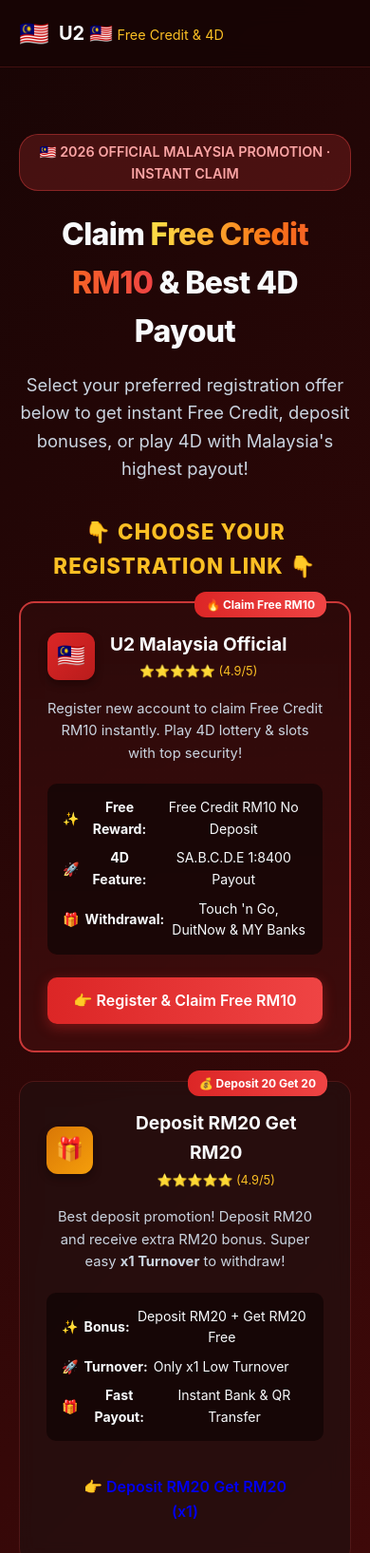
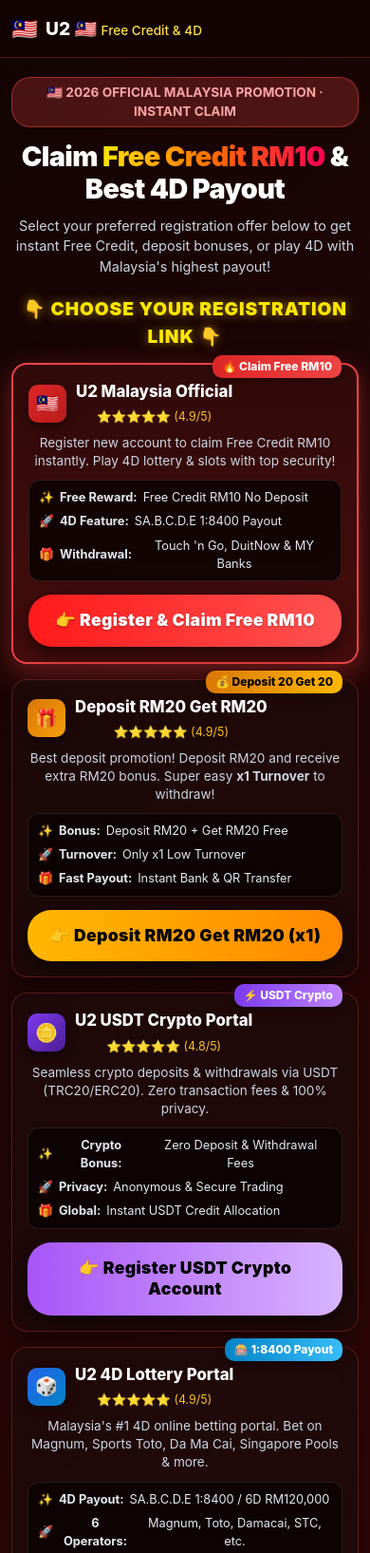
Before and after one commit to yiquan6030-creator/freecredit, a website built with Vite: page index.html in a window 390 px wide. Shown: the top 1635 px of the page at 95% size. Built offline with nearby package versions, Linux system fonts and the light colour scheme.

Commit message:
Update styles.css

```diff
--- a/styles.css
+++ b/styles.css
@@ -3,17 +3,17 @@
   --primary-color: #dc2626;
   --primary-hover: #b91c1c;
   --secondary-color: #f59e0b;
-  --accent-gold: #fbbf24;
-  --bg-gradient: linear-gradient(135deg, #180505 0%, #3f0909 40%, #1a0614 100%);
-  --card-bg: rgba(35, 15, 15, 0.75);
-  --card-border: rgba(239, 68, 68, 0.2);
-  --text-main: #f8fafc;
+  --accent-gold: #fde047;
+  --bg-gradient: linear-gradient(135deg, #120303 0%, #2e0707 50%, #150412 100%);
+  --card-bg: rgba(30, 10, 10, 0.85);
+  --card-border: rgba(239, 68, 68, 0.3);
+  --text-main: #ffffff;
   --text-muted: #cbd5e1;
   --text-highlight: #fde047;
   --radius-lg: 16px;
-  --radius-md: 10px;
+  --radius-md: 12px;
   --radius-sm: 6px;
-  --shadow-lg: 0 20px 25px -5px rgba(0, 0, 0, 0.6), 0 8px 10px -6px rgba(0, 0, 0, 0.4);
+  --shadow-lg: 0 20px 25px -5px rgba(0, 0, 0, 0.7), 0 8px 10px -6px rgba(0, 0, 0, 0.5);
   --font-family: -apple-system, BlinkMacSystemFont, "Segoe UI", Roboto, "Helvetica Neue", Arial, sans-serif;
 }
 
@@ -31,19 +31,19 @@ body {
   font-family: var(--font-family);
   background: var(--bg-gradient);
   color: var(--text-main);
-  line-height: 1.6;
+  line-height: 1.5;
   min-height: 100vh;
 }
 
 .container {
   max-width: 1140px;
   margin: 0 auto;
-  padding: 0 20px;
+  padding: 0 16px;
 }
 
 /* ===== 头部 Header ===== */
 .header {
-  background: rgba(24, 5, 5, 0.9);
+  background: rgba(18, 3, 3, 0.95);
   backdrop-filter: blur(12px);
   position: sticky;
   top: 0;
@@ -55,38 +55,38 @@ body {
   display: flex;
   justify-content: space-between;
   align-items: center;
-  height: 70px;
+  height: 60px;
 }
 
 .logo {
   display: flex;
   align-items: center;
-  gap: 10px;
-  font-size: 1.25rem;
-  font-weight: 700;
+  gap: 8px;
+  font-size: 1.2rem;
+  font-weight: 800;
   color: var(--text-main);
 }
 
 .logo-flag {
-  font-size: 1.6rem;
+  font-size: 1.4rem;
 }
 
 .logo-text span {
   color: var(--accent-gold);
-  font-size: 0.9rem;
-  font-weight: 400;
+  font-size: 0.85rem;
+  font-weight: 500;
 }
 
 .nav {
   display: flex;
-  gap: 24px;
+  gap: 20px;
 }
 
 .nav-link {
   color: var(--text-muted);
   text-decoration: none;
-  font-size: 0.95rem;
-  font-weight: 500;
+  font-size: 0.9rem;
+  font-weight: 600;
   transition: color 0.2s ease;
 }
 
@@ -96,109 +96,322 @@ body {
 
 /* ===== Hero 区域 ===== */
 .hero {
-  padding: 70px 0 40px;
+  padding: 30px 0 20px;
   text-align: center;
 }
 
 .badge {
   display: inline-block;
-  background: rgba(239, 68, 68, 0.2);
-  border: 1px solid rgba(239, 68, 68, 0.4);
+  background: rgba(239, 68, 68, 0.25);
+  border: 1px solid rgba(239, 68, 68, 0.5);
   color: #fca5a5;
-  padding: 6px 18px;
+  padding: 5px 14px;
   border-radius: 20px;
-  font-size: 0.9rem;
-  font-weight: 600;
-  margin-bottom: 20px;
+  font-size: 0.85rem;
+  font-weight: 700;
+  margin-bottom: 14px;
 }
 
 .hero-title {
-  font-size: 2.8rem;
-  font-weight: 800;
+  font-size: 2.4rem;
+  font-weight: 900;
   letter-spacing: -0.02em;
-  margin-bottom: 16px;
+  margin-bottom: 10px;
+  line-height: 1.2;
 }
 
 .hero-title span {
-  background: linear-gradient(90deg, #fde047, #f97316, #ef4444);
+  background: linear-gradient(90deg, #ffe600, #ff6b00, #ff0055);
   -webkit-background-clip: text;
   -webkit-text-fill-color: transparent;
 }
 
 .hero-subtitle {
-  font-size: 1.15rem;
+  font-size: 1rem;
   color: var(--text-muted);
-  max-width: 720px;
-  margin: 0 auto 35px;
+  max-width: 650px;
+  margin: 0 auto 20px;
 }
 
-.hero-stats {
-  display: flex;
-  justify-content: center;
-  gap: 40px;
-  background: rgba(45, 10, 10, 0.7);
-  border: 1px solid var(--card-border);
-  padding: 20px 30px;
-  border-radius: var(--radius-lg);
-  max-width: 650px;
-  margin: 0 auto;
+.top-links-header {
+  margin: 20px 0 15px;
+  text-align: center;
 }
 
-.stat-item {
+.top-links-header h2 {
+  font-size: 1.3rem;
+  font-weight: 900;
+  color: #ffe600;
+  letter-spacing: 0.05em;
+  text-shadow: 0 0 10px rgba(255, 230, 0, 0.5);
+  animation: pulse 1.5s infinite;
+}
+
+@keyframes pulse {
+  0% { transform: scale(1); }
+  50% { transform: scale(1.04); }
+  100% { transform: scale(1); }
+}
+
+.top-cards-grid {
+  margin-bottom: 30px;
+}
+
+/* ===== 核心卡片展示区 (紧凑设计 + 亮色大按钮) ===== */
+.cards-grid {
+  display: grid;
+  grid-template-columns: repeat(auto-fit, minmax(270px, 1fr));
+  gap: 20px;
+}
+
+.card {
+  background: var(--card-bg);
+  border: 1.5px solid var(--card-border);
+  border-radius: var(--radius-lg);
+  padding: 20px;
+  position: relative;
   display: flex;
   flex-direction: column;
+  backdrop-filter: blur(10px);
+  box-shadow: 0 8px 20px rgba(0, 0, 0, 0.4);
+  transition: transform 0.25s ease, box-shadow 0.25s ease, border-color 0.25s ease;
 }
 
-.stat-number {
-  font-size: 1.5rem;
-  font-weight: 700;
-  color: var(--accent-gold);
+.card:hover {
+  transform: translateY(-4px);
+  box-shadow: 0 12px 28px rgba(239, 68, 68, 0.3);
+  border-color: rgba(255, 230, 0, 0.8);
 }
 
-.stat-label {
-  font-size: 0.82rem;
-  color: var(--text-muted);
+.featured-card {
+  border: 2px solid #ef4444;
+  background: linear-gradient(180deg, rgba(50, 10, 10, 0.95) 0%, rgba(80, 15, 15, 0.8) 100%);
+  box-shadow: 0 10px 30px rgba(239, 68, 68, 0.4);
 }
 
-/* ===== 4D 赔率表展示区 (Red / Gold Theme) ===== */
+.card-tag {
+  position: absolute;
+  top: -10px;
+  right: 16px;
+  background: linear-gradient(90deg, #dc2626, #ef4444);
+  color: #ffffff;
+  font-size: 0.75rem;
+  font-weight: 800;
+  padding: 3px 10px;
+  border-radius: 10px;
+  box-shadow: 0 2px 8px rgba(0, 0, 0, 0.4);
+}
+
+.tag-gold {
+  background: linear-gradient(90deg, #d97706, #ffb700);
+  color: #000000;
+}
+
+.tag-purple {
+  background: linear-gradient(90deg, #7c3aed, #c084fc);
+  color: #ffffff;
+}
+
+.tag-blue {
+  background: linear-gradient(90deg, #0284c7, #38bdf8);
+  color: #ffffff;
+}
+
+.card-header {
+  display: flex;
+  align-items: center;
+  gap: 12px;
+  margin-bottom: 12px;
+}
+
+.card-icon {
+  width: 44px;
+  height: 44px;
+  border-radius: 10px;
+  display: flex;
+  align-items: center;
+  justify-content: center;
+  font-size: 1.4rem;
+  box-shadow: 0 4px 8px rgba(0, 0, 0, 0.4);
+}
+
+.card-title-group h3 {
+  font-size: 1.15rem;
+  font-weight: 800;
+  color: #ffffff;
+}
+
+.rating {
+  font-size: 0.78rem;
+  color: #fbbf24;
+}
+
+.card-desc {
+  color: var(--text-muted);
+  font-size: 0.88rem;
+  margin-bottom: 14px;
+  line-height: 1.4;
+  flex-grow: 1;
+}
+
+.card-benefits {
+  background: rgba(10, 3, 3, 0.8);
+  border: 1px solid rgba(255, 255, 255, 0.1);
+  border-radius: var(--radius-md);
+  padding: 10px 12px;
+  margin-bottom: 16px;
+  font-size: 0.85rem;
+}
+
+.benefit-item {
+  margin-bottom: 6px;
+  display: flex;
+  align-items: center;
+  gap: 6px;
+  color: #e2e8f0;
+}
+
+.benefit-item:last-child {
+  margin-bottom: 0;
+}
+
+/* ===== 核心高亮亮色按钮 CSS (针对移动端与全浏览器强效兼容) ===== */
+.btn {
+  display: inline-flex !important;
+  align-items: center !important;
+  justify-content: center !important;
+  padding: 14px 20px !important;
+  border-radius: 30px !important;
+  font-size: 1.05rem !important;
+  font-weight: 900 !important;
+  text-decoration: none !important;
+  transition: all 0.2s ease-in-out !important;
+  cursor: pointer !important;
+  border: none !important;
+  text-align: center !important;
+  line-height: 1.3 !important;
+  letter-spacing: 0.02em !important;
+  text-shadow: 0 1px 2px rgba(0, 0, 0, 0.3) !important;
+}
+
+.btn-block {
+  width: 100% !important;
+}
+
+/* 红色亮色主按钮 */
+.btn-primary, .btn-primary:visited, .btn-primary:hover, .btn-primary:active {
+  background: linear-gradient(90deg, #ff1a1a 0%, #ff5252 100%) !important;
+  color: #ffffff !important;
+  box-shadow: 0 6px 18px rgba(255, 26, 26, 0.6) !important;
+}
+
+.btn-primary:hover {
+  background: linear-gradient(90deg, #e60000 0%, #ff3333 100%) !important;
+  transform: scale(1.02) !important;
+  box-shadow: 0 8px 24px rgba(255, 26, 26, 0.8) !important;
+}
+
+/* 黄金超亮按钮 (充20送20专用) */
+.btn-gold, .btn-gold:visited, .btn-gold:hover, .btn-gold:active {
+  background: linear-gradient(90deg, #ffb700 0%, #ff8800 100%) !important;
+  color: #000000 !important;
+  font-weight: 900 !important;
+  text-shadow: none !important;
+  box-shadow: 0 6px 20px rgba(255, 183, 0, 0.7) !important;
+}
+
+.btn-gold:hover {
+  background: linear-gradient(90deg, #ffa600 0%, #e67300 100%) !important;
+  transform: scale(1.02) !important;
+  box-shadow: 0 8px 28px rgba(255, 183, 0, 0.9) !important;
+}
+
+/* 紫色高亮按钮 */
+.btn-purple, .btn-purple:visited, .btn-purple:hover, .btn-purple:active {
+  background: linear-gradient(90deg, #a855f7 0%, #d8b4fe 100%) !important;
+  color: #000000 !important;
+  font-weight: 900 !important;
+  text-shadow: none !important;
+  box-shadow: 0 6px 18px rgba(168, 85, 247, 0.6) !important;
+}
+
+.btn-purple:hover {
+  background: linear-gradient(90deg, #9333ea 0%, #c084fc 100%) !important;
+  transform: scale(1.02) !important;
+}
+
+/* 蓝色高亮按钮 */
+.btn-blue, .btn-blue:visited, .btn-blue:hover, .btn-blue:active {
+  background: linear-gradient(90deg, #00d2ff 0%, #3a7bd5 100%) !important;
+  color: #ffffff !important;
+  box-shadow: 0 6px 18px rgba(0, 210, 255, 0.6) !important;
+}
+
+.btn-blue:hover {
+  background: linear-gradient(90deg, #00b8e6 0%, #2e6bc4 100%) !important;
+  transform: scale(1.02) !important;
+}
+
+.btn-large {
+  padding: 16px 28px !important;
+  font-size: 1.15rem !important;
+}
+
+/* ===== 4D 赔率表展示区 ===== */
 .payout-section {
-  padding: 50px 0;
-  background: rgba(20, 5, 5, 0.8);
+  padding: 40px 0;
+  background: rgba(18, 3, 3, 0.9);
   border-top: 1px solid var(--card-border);
   border-bottom: 1px solid var(--card-border);
 }
 
 .brand-badge {
   display: inline-block;
-  background: linear-gradient(90deg, #dc2626, #b91c1c);
-  color: #fff;
-  font-weight: 700;
-  padding: 4px 16px;
+  background: linear-gradient(90deg, #dc2626, #ef4444);
+  color: #ffffff;
+  font-weight: 800;
+  padding: 4px 14px;
   border-radius: 20px;
-  font-size: 0.85rem;
-  margin-bottom: 12px;
+  font-size: 0.82rem;
+  margin-bottom: 10px;
   box-shadow: 0 4px 12px rgba(220, 38, 38, 0.5);
+}
+
+.section-header {
+  text-align: center;
+  margin-bottom: 30px;
+}
+
+.section-header h2 {
+  font-size: 1.8rem;
+  font-weight: 800;
+  margin-bottom: 8px;
+}
+
+.section-header p {
+  color: var(--text-muted);
+  font-size: 0.95rem;
 }
 
 .operators-bar {
   display: flex;
   flex-wrap: wrap;
   justify-content: center;
-  gap: 12px;
-  margin-bottom: 30px;
+  gap: 8px;
+  margin-bottom: 20px;
 }
 
 .op-badge {
-  background: rgba(255, 255, 255, 0.08);
-  border: 1px solid rgba(255, 255, 255, 0.15);
-  padding: 6px 14px;
-  border-radius: 20px;
-  font-size: 0.85rem;
-  font-weight: 600;
+  background: rgba(255, 255, 255, 0.1);
+  border: 1px solid rgba(255, 255, 255, 0.2);
+  padding: 4px 12px;
+  border-radius: 16px;
+  font-size: 0.8rem;
+  font-weight: 700;
   color: var(--text-main);
   display: flex;
   align-items: center;
-  gap: 6px;
+  gap: 4px;
 }
 
 .table-responsive {
@@ -206,8 +419,8 @@ body {
   overflow-x: auto;
   border-radius: var(--radius-lg);
   box-shadow: var(--shadow-lg);
-  border: 2px solid #dc2626;
-  margin-bottom: 20px;
+  border: 2px solid #ef4444;
+  margin-bottom: 16px;
 }
 
 .payout-table {
@@ -215,36 +428,36 @@ body {
   border-collapse: collapse;
   background: #ffffff;
   color: #1e293b;
-  font-size: 1rem;
+  font-size: 0.95rem;
   text-align: center;
 }
 
 .payout-table th {
-  background: linear-gradient(180deg, #111827 0%, #000000 100%);
+  background: linear-gradient(180deg, #180303 0%, #000000 100%);
   color: #ffffff;
-  padding: 14px 12px;
-  font-weight: 800;
-  font-size: 0.95rem;
-  border-bottom: 3px solid #dc2626;
+  padding: 12px 8px;
+  font-weight: 900;
+  font-size: 0.9rem;
+  border-bottom: 3px solid #ef4444;
   white-space: nowrap;
 }
 
 .payout-table td {
-  padding: 14px 12px;
+  padding: 12px 8px;
   border: 1px solid #e2e8f0;
-  font-weight: 700;
+  font-weight: 800;
 }
 
 .cat-name {
   color: #991b1b;
   font-weight: 900 !important;
-  font-size: 1.1rem;
+  font-size: 1rem;
   background: #fef2f2;
 }
 
 .val {
   color: #0f172a;
-  font-size: 1.1rem;
+  font-size: 1rem;
 }
 
 .val-empty {
@@ -269,28 +482,28 @@ body {
 
 .badge-gold {
   color: #b45309 !important;
-  font-size: 1.2rem !important;
+  font-size: 1.15rem !important;
   font-weight: 900 !important;
 }
 
 .badge-purple {
   color: #7e22ce !important;
-  font-size: 1.25rem !important;
+  font-size: 1.2rem !important;
   font-weight: 900 !important;
 }
 
 .table-notes {
-  background: rgba(30, 10, 10, 0.7);
+  background: rgba(30, 10, 10, 0.8);
   border-left: 4px solid var(--primary-color);
-  padding: 16px 20px;
+  padding: 12px 16px;
   border-radius: var(--radius-sm);
-  margin-bottom: 24px;
-  font-size: 0.9rem;
+  margin-bottom: 20px;
+  font-size: 0.85rem;
   color: var(--text-muted);
 }
 
 .table-notes p {
-  margin-bottom: 6px;
+  margin-bottom: 4px;
 }
 
 .table-notes p:last-child {
@@ -301,244 +514,9 @@ body {
   text-align: center;
 }
 
-.top-links-header {
-  margin: 35px 0 20px;
-  text-align: center;
-}
-
-.top-links-header h2 {
-  font-size: 1.35rem;
-  font-weight: 800;
-  color: var(--accent-gold);
-  letter-spacing: 0.05em;
-  animation: pulse 2s infinite;
-}
-
-@keyframes pulse {
-  0% { transform: scale(1); }
-  50% { transform: scale(1.03); }
-  100% { transform: scale(1); }
-}
-
-.top-cards-grid {
-  margin-bottom: 20px;
-}
-
-.btn-purple {
-  background: linear-gradient(90deg, #7c3aed, #9333ea);
-  color: #ffffff;
-  box-shadow: 0 4px 14px rgba(124, 58, 237, 0.4);
-}
-
-.btn-purple:hover {
-  background: linear-gradient(90deg, #6d28d9, #7c3aed);
-  box-shadow: 0 6px 20px rgba(124, 58, 237, 0.6);
-}
-
-.btn-blue {
-  background: linear-gradient(90deg, #2563eb, #3b82f6);
-  color: #ffffff;
-  box-shadow: 0 4px 14px rgba(37, 99, 235, 0.4);
-}
-
-.btn-blue:hover {
-  background: linear-gradient(90deg, #1d4ed8, #2563eb);
-  box-shadow: 0 6px 20px rgba(37, 99, 235, 0.6);
-}
-
-.btn-large {
-  padding: 16px 36px;
-  font-size: 1.1rem;
-  border-radius: 30px;
-}
-
-/* ===== 核心卡片展示区 ===== */
-.main-content {
-  padding: 60px 0;
-}
-
-.section-header {
-  text-align: center;
-  margin-bottom: 50px;
-}
-
-.section-header h2 {
-  font-size: 2rem;
-  font-weight: 700;
-  margin-bottom: 10px;
-}
-
-.section-header p {
-  color: var(--text-muted);
-  font-size: 1rem;
-}
-
-.cards-grid {
-  display: grid;
-  grid-template-columns: repeat(auto-fit, minmax(320px, 1fr));
-  gap: 30px;
-}
-
-.card {
-  background: var(--card-bg);
-  border: 1px solid var(--card-border);
-  border-radius: var(--radius-lg);
-  padding: 28px;
-  position: relative;
-  display: flex;
-  flex-direction: column;
-  backdrop-filter: blur(10px);
-  transition: transform 0.3s ease, box-shadow 0.3s ease, border-color 0.3s ease;
-}
-
-.card:hover {
-  transform: translateY(-6px);
-  box-shadow: var(--shadow-lg);
-  border-color: rgba(239, 68, 68, 0.5);
-}
-
-.featured-card {
-  border: 2px solid rgba(239, 68, 68, 0.8);
-  background: linear-gradient(180deg, rgba(45, 10, 10, 0.9) 0%, rgba(70, 15, 15, 0.6) 100%);
-}
-
-.card-tag {
-  position: absolute;
-  top: -12px;
-  right: 24px;
-  background: linear-gradient(90deg, #dc2626, #ef4444);
-  color: #fff;
-  font-size: 0.75rem;
-  font-weight: 700;
-  padding: 4px 12px;
-  border-radius: 12px;
-}
-
-.tag-purple {
-  background: linear-gradient(90deg, #7c3aed, #c084fc);
-}
-
-.tag-blue {
-  background: linear-gradient(90deg, #2563eb, #38bdf8);
-}
-
-.tag-green {
-  background: linear-gradient(90deg, #059669, #34d399);
-}
-
-.card-header {
-  display: flex;
-  align-items: center;
-  gap: 16px;
-  margin-bottom: 16px;
-}
-
-.card-icon {
-  width: 50px;
-  height: 50px;
-  border-radius: 12px;
-  display: flex;
-  align-items: center;
-  justify-content: center;
-  font-size: 1.5rem;
-  box-shadow: 0 4px 10px rgba(0, 0, 0, 0.3);
-}
-
-.card-title-group h3 {
-  font-size: 1.2rem;
-  font-weight: 700;
-}
-
-.rating {
-  font-size: 0.8rem;
-  color: #fbbf24;
-}
-
-.card-desc {
-  color: var(--text-muted);
-  font-size: 0.92rem;
-  margin-bottom: 20px;
-  flex-grow: 1;
-}
-
-.card-benefits {
-  background: rgba(15, 5, 5, 0.7);
-  border-radius: var(--radius-md);
-  padding: 14px 16px;
-  margin-bottom: 24px;
-  font-size: 0.88rem;
-}
-
-.benefit-item {
-  margin-bottom: 8px;
-  display: flex;
-  align-items: center;
-  gap: 6px;
-}
-
-.benefit-item:last-child {
-  margin-bottom: 0;
-}
-
-code {
-  background: rgba(239, 68, 68, 0.25);
-  color: #fca5a5;
-  padding: 2px 6px;
-  border-radius: 4px;
-  font-family: monospace;
-  font-weight: 600;
-}
-
-.copy-btn {
-  background: transparent;
-  border: 1px solid var(--card-border);
-  color: var(--text-muted);
-  font-size: 0.75rem;
-  padding: 2px 8px;
-  border-radius: 4px;
-  cursor: pointer;
-  margin-left: 6px;
-  transition: all 0.2s ease;
-}
-
-.copy-btn:hover {
-  background: rgba(255, 255, 255, 0.1);
-  color: var(--text-main);
-}
-
-/* 按钮样式 */
-.btn {
-  display: inline-flex;
-  align-items: center;
-  justify-content: center;
-  padding: 12px 24px;
-  border-radius: var(--radius-md);
-  font-size: 1rem;
-  font-weight: 600;
-  text-decoration: none;
-  transition: all 0.25s ease;
-  cursor: pointer;
-  border: none;
-}
-
-.btn-primary {
-  background: linear-gradient(90deg, #dc2626, #ef4444);
-  color: #ffffff;
-  box-shadow: 0 4px 14px rgba(220, 38, 38, 0.4);
-}
-
-.btn-primary:hover {
-  background: linear-gradient(90deg, #b91c1c, #dc2626);
-  box-shadow: 0 6px 20px rgba(220, 38, 38, 0.6);
-}
-
-.btn-block {
-  width: 100%;
-}
-
 /* ===== FAQ 区 ===== */
 .faq {
-  padding: 60px 0;
+  padding: 40px 0;
 }
 
 .faq-list {
@@ -546,7 +524,7 @@ code {
   margin: 0 auto;
   display: flex;
   flex-direction: column;
-  gap: 16px;
+  gap: 12px;
 }
 
 .faq-item {
@@ -558,12 +536,12 @@ code {
 
 .faq-question {
   width: 100%;
-  padding: 20px;
+  padding: 16px;
   background: transparent;
   border: none;
   color: var(--text-main);
-  font-size: 1.05rem;
-  font-weight: 600;
+  font-size: 1rem;
+  font-weight: 700;
   text-align: left;
   display: flex;
   justify-content: space-between;
@@ -585,33 +563,34 @@ code {
   max-height: 0;
   overflow: hidden;
   transition: max-height 0.3s ease, padding 0.3s ease;
-  padding: 0 20px;
+  padding: 0 16px;
   color: var(--text-muted);
-  font-size: 0.95rem;
+  font-size: 0.9rem;
 }
 
 .faq-item.active .faq-answer {
-  max-height: 250px;
-  padding: 0 20px 20px 20px;
+  max-height: 200px;
+  padding: 0 16px 16px 16px;
 }
 
 /* ===== 页脚 Footer ===== */
 .footer {
-  background: #090303;
+  background: #080202;
   border-top: 1px solid var(--card-border);
-  padding: 40px 0;
+  padding: 30px 0;
   text-align: center;
 }
 
 .copyright {
   color: var(--text-main);
-  font-weight: 500;
-  margin-bottom: 8px;
+  font-weight: 600;
+  margin-bottom: 6px;
+  font-size: 0.9rem;
 }
 
 .disclaimer {
   color: var(--text-muted);
-  font-size: 0.8rem;
+  font-size: 0.75rem;
   max-width: 700px;
   margin: 0 auto;
 }
@@ -619,16 +598,16 @@ code {
 /* ===== Toast 消息弹窗 ===== */
 .toast {
   position: fixed;
-  bottom: 30px;
+  bottom: 25px;
   left: 50%;
   transform: translateX(-50%) translateY(100px);
   background: #ef4444;
   color: #ffffff;
-  padding: 12px 24px;
+  padding: 10px 20px;
   border-radius: 30px;
-  font-size: 0.9rem;
-  font-weight: 600;
-  box-shadow: 0 10px 25px rgba(0, 0, 0, 0.5);
+  font-size: 0.85rem;
+  font-weight: 700;
+  box-shadow: 0 10px 25px rgba(0, 0, 0, 0.6);
   transition: transform 0.3s ease, opacity 0.3s ease;
   opacity: 0;
   z-index: 1000;
@@ -640,31 +619,84 @@ code {
   opacity: 1;
 }
 
-/* ===== 移动端响应式适配 ===== */
+/* ===== 📱 手机端专用优化 (全部电话看到很大 + 紧凑好看) ===== */
 @media (max-width: 768px) {
+  .container {
+    padding: 0 12px;
+  }
+
+  .hero {
+    padding: 20px 0 15px;
+  }
+
   .hero-title {
-    font-size: 2rem;
+    font-size: 1.8rem;
+  }
+
+  .hero-subtitle {
+    font-size: 0.9rem;
+    margin-bottom: 15px;
   }
 
   .nav {
     display: none;
   }
 
-  .hero-stats {
-    gap: 15px;
-    padding: 15px;
+  .cards-grid {
+    grid-template-columns: 1fr;
+    gap: 16px;
   }
 
-  .stat-number {
-    font-size: 1.1rem;
+  .card {
+    padding: 16px;
   }
 
-  .cards-grid {
-    grid-template-columns: 1fr;
+  .card-header {
+    gap: 10px;
+    margin-bottom: 8px;
+  }
+
+  .card-icon {
+    width: 40px;
+    height: 40px;
+    font-size: 1.2rem;
+  }
+
+  .card-title-group h3 {
+    font-size: 1.05rem;
+  }
+
+  .card-desc {
+    font-size: 0.85rem;
+    margin-bottom: 10px;
+  }
+
+  .card-benefits {
+    padding: 8px 10px;
+    margin-bottom: 14px;
+    font-size: 0.8rem;
+  }
+
+  /* 📱 手机端按钮超大高亮超醒目 */
+  .btn {
+    padding: 16px 16px !important;
+    font-size: 1.1rem !important;
+    font-weight: 900 !important;
+    border-radius: 25px !important;
+    box-shadow: 0 6px 20px rgba(0, 0, 0, 0.6) !important;
+  }
+
+  .btn-large {
+    padding: 16px 16px !important;
+    font-size: 1.05rem !important;
   }
 
   .payout-table th, .payout-table td {
-    padding: 8px 6px;
-    font-size: 0.85rem;
+    padding: 8px 4px;
+    font-size: 0.82rem;
+  }
+
+  .top-links-header h2 {
+    font-size: 1.15rem;
   }
 }
```
